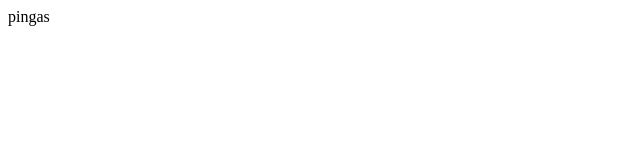
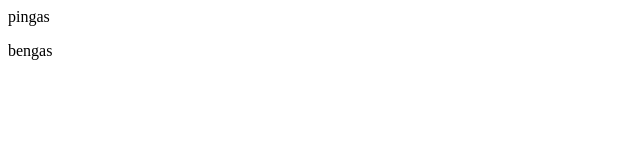
Before and after one commit to CyberDack/cw-hello-world, a plain HTML site: page index.html in a window 1280 px wide. Shown: the full height of the page, 0-640 px from the left. Drawn offline with Linux system fonts and the light colour scheme.

```diff
--- a/index.html
+++ b/index.html
@@ -1,4 +1,5 @@
 <body>
   <!--pingas-->
   <p>pingas</p>
+  <p>bengas</p>
 </body>
```
